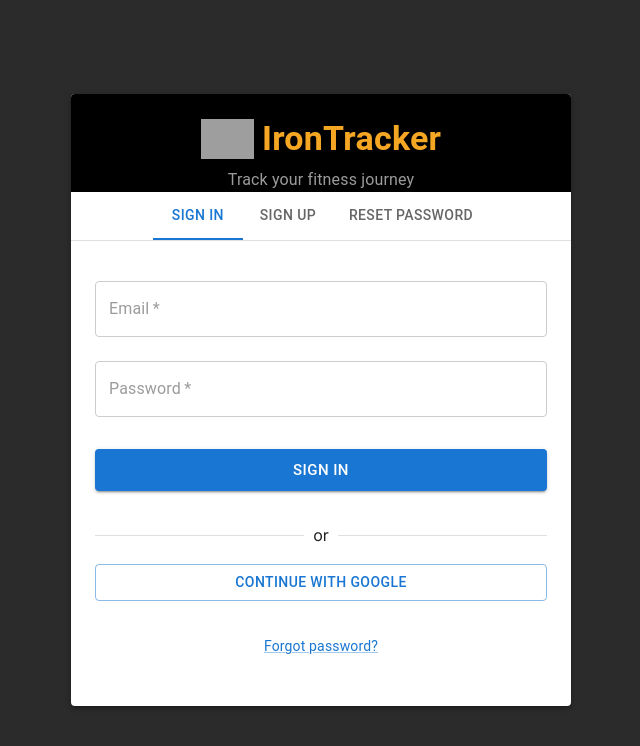
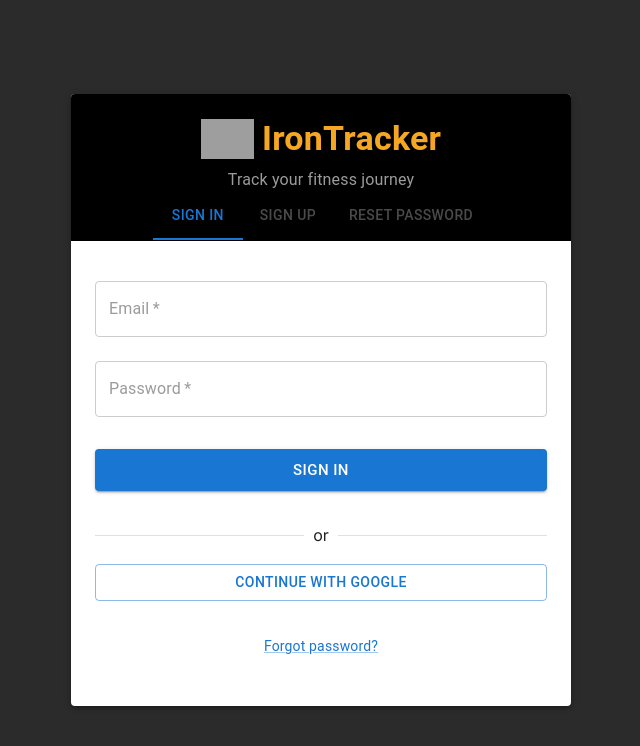
Before and after one commit to jeffsoup/irontracker, a React (Vite) app: page /signin in a window 1280 px wide. Shown: the top 746 px of the page, without its empty margins (319-959 px from the left). Built offline with nearby package versions, Linux system fonts and the light colour scheme; no server answers; grey boxes are pictures that could not be loaded.

Commit message:
Add dark background and grey text to tabs container
cgen-dc52b537312b4d11a8c41e081e00278c

```diff
--- a/src/components/AuthForm.tsx
+++ b/src/components/AuthForm.tsx
@@ -209,10 +209,20 @@ export const AuthForm: React.FC = () => {
             </Typography>
           </Box>
 
-          <Tabs value={tabValue} onChange={handleTabChange} centered sx={{ borderBottom: 1, borderColor: 'divider' }}>
+          <Tabs
+            value={tabValue}
+            onChange={handleTabChange}
+            centered
+            sx={{
+              borderBottom: 1,
+              borderColor: 'divider',
+              backgroundColor: 'rgba(0, 0, 0, 1)',
+              color: 'rgba(155, 155, 155, 1)',
+            }}
+          >
             <Tab label="Sign In" />
-            <Tab label="Sign Up" />
-            <Tab label="Reset Password" />
+            <Tab label="Sign Up" sx={{ color: 'rgba(74, 74, 74, 1)' }} />
+            <Tab label="Reset Password" sx={{ color: 'rgba(74, 74, 74, 1)' }} />
           </Tabs>
 
           {error && (
```
